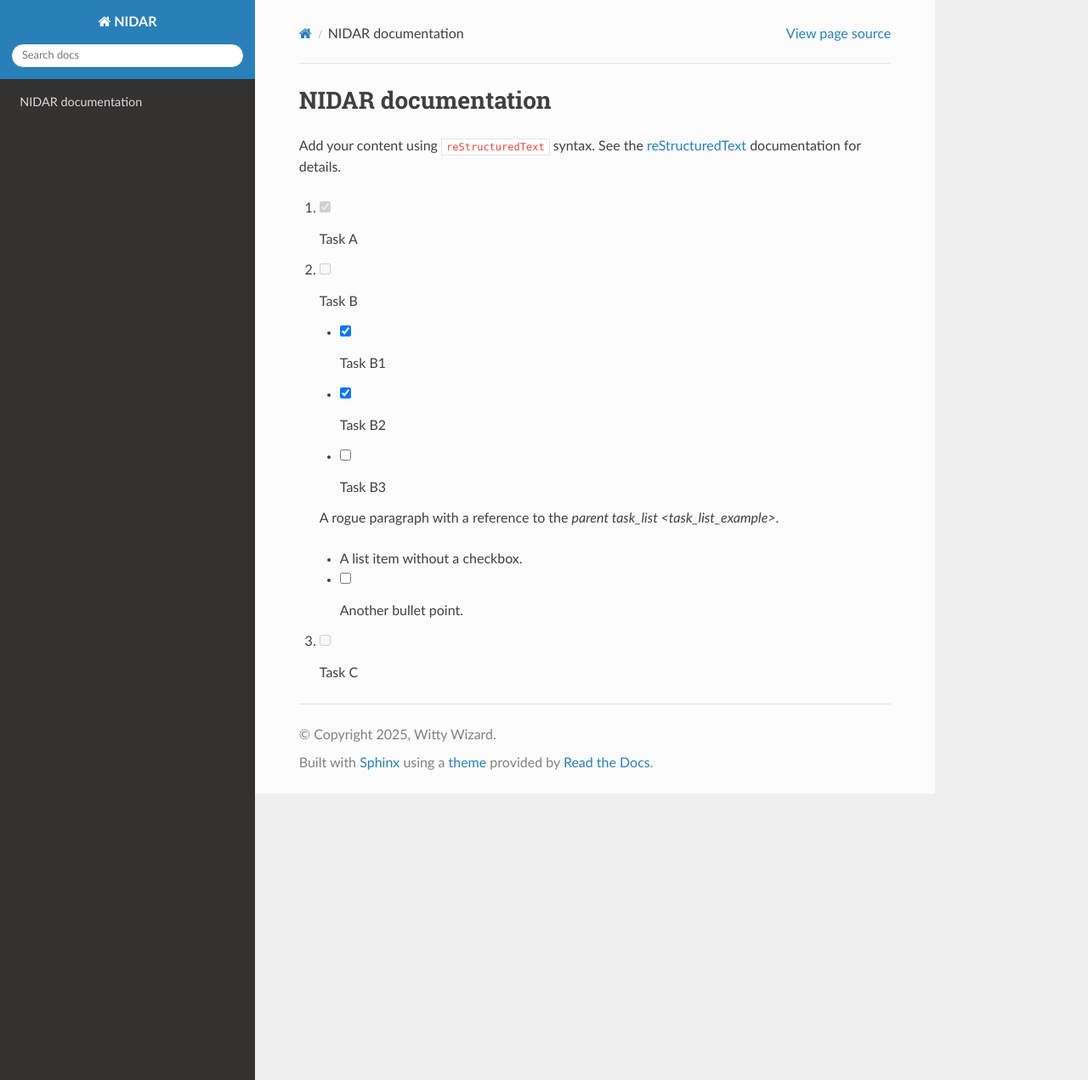
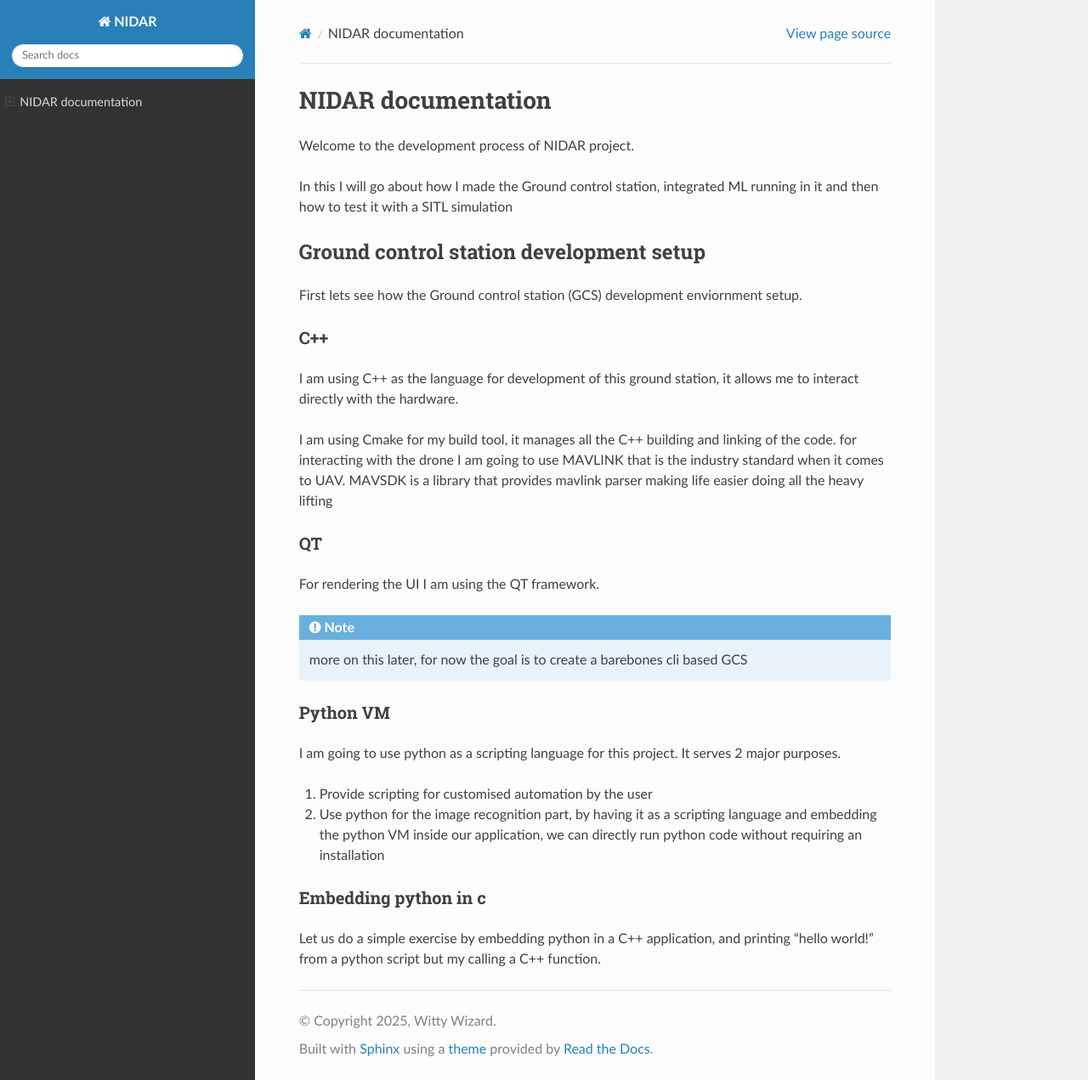
Before and after one commit to Witty-Wizard/NIDAR, a Sphinx documentation site: the page built from docs/source/index.rst, in a window 1280 px wide and 1271 px high. Shown: the whole window at 85% size. Built offline with Sphinx 7.4.7 and the Read the Docs theme 3.1.0, drawn with Linux system fonts in a browser that asks for light colours.

Commit message:
Added: python embedding in C++

```diff
--- a/docs/source/index.rst
+++ b/docs/source/index.rst
@@ -4,33 +4,51 @@
    contain the root `toctree` directive.
 
 NIDAR documentation
-===================
+###################
 
-Add your content using ``reStructuredText`` syntax. See the
-`reStructuredText <https://www.sphinx-doc.org/en/master/usage/restructuredtext/index.html>`_
-documentation for details.
+Welcome to the development process of NIDAR project.
 
-.. task-list::
-    :name: task_list_example
-    :custom:
+In this I will go about how I made the Ground control station, integrated ML running
+in it and then how to test it with a SITL simulation
 
-    1. [x] Task A
-    2. [ ] Task B
+Ground control station development setup
+=========================================
 
-       .. task-list::
-           :clickable:
+First lets see how the Ground control station (GCS) development enviornment setup.
 
-           * [x] Task B1
-           * [x] Task B2
-           * [] Task B3
+C++
+^^^
 
-           A rogue paragraph with a reference to
-           the `parent task_list <task_list_example>`.
+I am using C++ as the language for development of this ground station, it allows me
+to interact directly with the hardware.
 
-           - A list item without a checkbox.
-           - [ ] Another bullet point.
+I am using Cmake for my build tool, it manages all the C++ building and linking of the code.
+for interacting with the drone I am going to use MAVLINK that is the industry standard when
+it comes to UAV. MAVSDK is a library that provides mavlink parser making life easier doing all
+the heavy lifting
 
-    3. [ ] Task C
+QT
+^^^
+For rendering the UI I am using the QT framework.
+
+.. note::
+   more on this later, for now the goal is to create a barebones cli based GCS
+
+Python VM
+^^^^^^^^^
+
+I am going to use python as a scripting language for this project. It serves 2 major purposes.
+
+1. Provide scripting for customised automation by the user
+2. Use python for the image recognition part, by having it as a scripting language
+   and embedding the python VM inside our application, we can directly run python code without
+   requiring an installation
+
+Embedding python in c
+^^^^^^^^^^^^^^^^^^^^^
+Let us do a simple exercise by embedding python in a C++ application, and printing "hello
+world!" from a python script but my calling a C++ function.
+
 
 .. toctree::
    :maxdepth: 2
--- /dev/null
+++ b/script.py
@@ -0,0 +1 @@
+print("This is how to embed python in C/C++")
```
Also changed, not shown: CMakeLists.txt (+21 -15 lines), docs/requirements.txt (+8 -0 lines), 3 other files.
